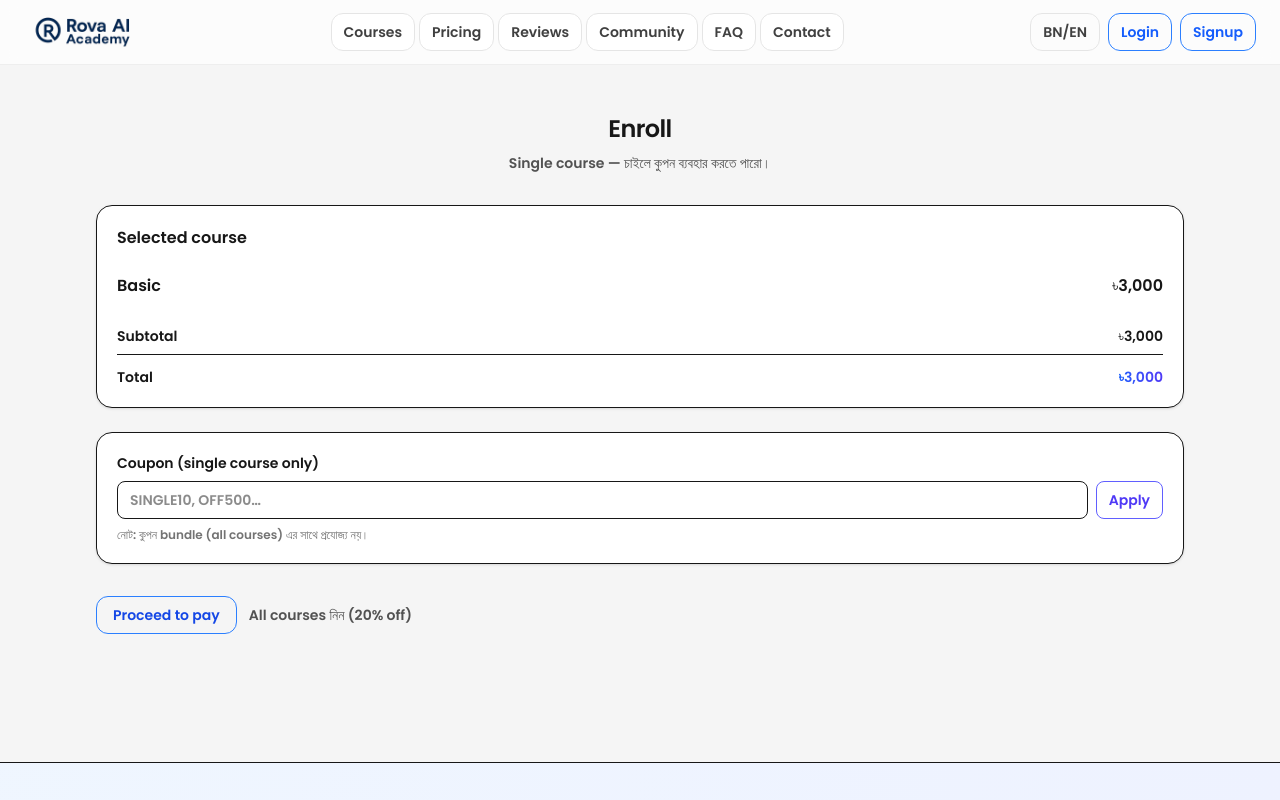
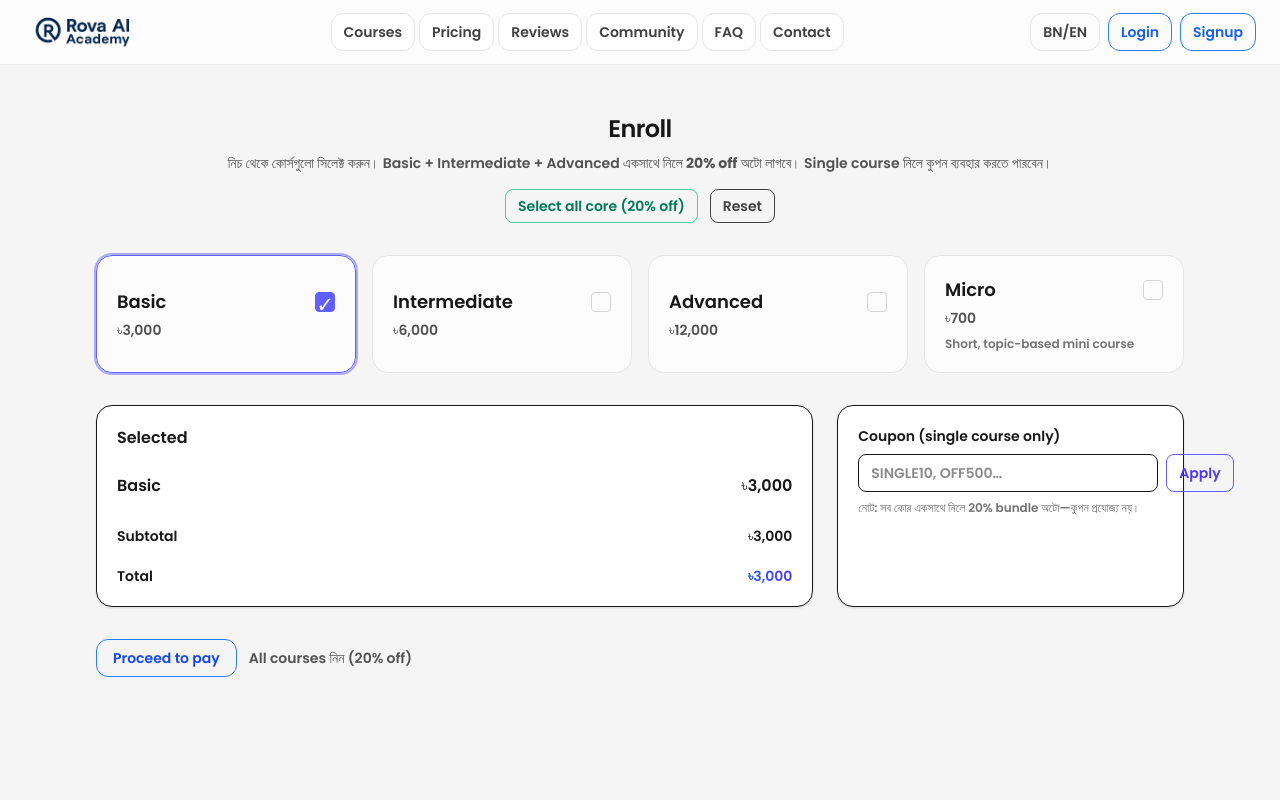
Before and after one commit to helloshamimjunior-cpu/rova-ai, a Next.js app: page /enroll in a window 1280 px wide. Shown: the top 800 px of the page. Built offline with nearby package versions, Linux system fonts and the light colour scheme.

Commit message:
feat(enroll): course selector + micro + 20% bundle + single-course coupon

```diff
--- a/app/enroll/page.tsx
+++ b/app/enroll/page.tsx
@@ -5,20 +5,19 @@ import { Suspense, useMemo, useState } from "react";
 import { useRouter, useSearchParams } from "next/navigation";
 import Link from "next/link";
 
-/** ─────────────────────────────
- *  Course catalog (source of truth)
- *  Pricing এখানে রাখলে সব জায়গায় এক থাকে
- *  ─────────────────────────────*/
 const COURSES = {
   basic:        { id: "basic",        title: "Basic",        price: 3000 },
   intermediate: { id: "intermediate", title: "Intermediate", price: 6000 },
   advanced:     { id: "advanced",     title: "Advanced",     price: 12000 },
+  micro:        { id: "micro",        title: "Micro",        price: 700 }, // range 500–800 → mid 700
 } as const;
 
 type CourseId = keyof typeof COURSES;
 
-/** Single-course coupons (ডেমো কোড—তোমার মতো সেট করো) */
-const SINGLE_COUPONS: Record<string, { type: "percent" | "flat"; value: number; label: string }> = {
+const SINGLE_COUPONS: Record<
+  string,
+  { type: "percent" | "flat"; value: number; label: string }
+> = {
   SINGLE10: { type: "percent", value: 10, label: "10% off (single course)" },
   BASIC5:   { type: "percent", value: 5,  label: "Basic 5% off" },
   OFF500:   { type: "flat",    value: 500, label: "৳500 off (single course)" },
@@ -36,36 +35,33 @@ function EnrollInner() {
   const sp = useSearchParams();
   const router = useRouter();
 
-  // URL থেকে ইনপুট
-  const productParam = (sp.get("product") || "basic").toLowerCase().trim();
-  // multiple select সাপোর্ট: product=basic,intermediate,advanced
-  const parsedList =
-    productParam.includes(",")
-      ? productParam.split(",").map((x) => x.trim()).filter(Boolean)
-      : [productParam];
+  // URL → initial selection
+  const initialSelected: CourseId[] = (() => {
+    const raw = (sp.get("product") || "basic").toLowerCase().trim();
+    const allAlias = ["all", "all-courses", "bundle"].includes(raw);
+    if (allAlias) return ["basic", "intermediate", "advanced"];
+    const parts = raw.split(",").map((x) => x.trim()).filter(Boolean);
+    const valid = parts.filter((p): p is CourseId => p in COURSES);
+    return valid.length ? valid : (["basic"] as CourseId[]);
+  })();
 
-  // acceptable aliases
-  const isAllBundle =
-    productParam === "all" ||
-    productParam === "all-courses" ||
-    productParam === "bundle" ||
-    hasAll(parsedList as string[]);
-
-  const selectedCourses: CourseId[] = isAllBundle
-    ? (["basic", "intermediate", "advanced"] as CourseId[])
-    : (parsedList.filter((id) => id in COURSES) as CourseId[]);
-
-  // guard: কিছুই মেলেনি তাহলে basic
-  const safeCourses: CourseId[] =
-    selectedCourses.length > 0 ? selectedCourses : (["basic"] as CourseId[]);
-
-  // সাবটোটাল
-  const subtotal = useMemo(
-    () => safeCourses.reduce((sum, id) => sum + COURSES[id].price, 0),
-    [safeCourses]
+  const [selected, setSelected] = useState<CourseId[]>(initialSelected);
+  const isSelected = (id: CourseId) => selected.includes(id);
+  const toggle = (id: CourseId) =>
+    setSelected((cur) =>
+      cur.includes(id) ? cur.filter((x) => x !== id) : [...cur, id]
     );
 
-  // কুপন ইনপুট (শুধু single course হলে প্রযোজ্য)
+  const coreSet = ["basic", "intermediate", "advanced"] as const;
+  const isAllCoreSelected = coreSet.every((c) => selected.includes(c));
+
+  // subtotal
+  const subtotal = useMemo(
+    () => selected.reduce((sum, id) => sum + COURSES[id].price, 0),
+    [selected]
+  );
+
+  // coupon (single course only)
   const [couponInput, setCouponInput] = useState(sp.get("coupon") ?? "");
   const [appliedCoupon, setAppliedCoupon] = useState<string | null>(
     sp.get("coupon") && SINGLE_COUPONS[sp.get("coupon")!.toUpperCase()]
@@ -73,15 +69,12 @@ function EnrollInner() {
       : null
   );
   const [couponError, setCouponError] = useState<string | null>(null);
+  const isSingle = selected.length === 1;
 
-  const isSingle = safeCourses.length === 1;
-
-  // ── ডিসকাউন্ট ক্যাল্ক ───────────────────────────────────────
-  // 1) Bundle (all courses) => 20% off
-  const bundleRate = isAllCourses(safeCourses) ? 0.20 : 0;
+  // discounts
+  const bundleRate = isAllCoreSelected ? 0.20 : 0;
   const bundleDiscount = Math.round(subtotal * bundleRate);
 
-  // 2) Coupon (শুধু single-course এ প্রযোজ্য)
   const couponMeta = isSingle && appliedCoupon ? SINGLE_COUPONS[appliedCoupon] : undefined;
   const couponDiscount = couponMeta
     ? couponMeta.type === "percent"
@@ -89,8 +82,7 @@ function EnrollInner() {
       : Math.round(couponMeta.value)
     : 0;
 
-  // NOTE: bundle থাকলে কুপন লাগবে না/চাইলে অফ—রিকায়ারমেন্ট: “single course er jonno coupon”
-  // তাই bundle হলে কুপন ignore করা হচ্ছে।
+  // rule: all-core bundle থাকলে কুপন নয়; single হলে কুপন
   const discountToApply = bundleRate > 0 ? bundleDiscount : couponDiscount;
   const discountLabel =
     bundleRate > 0
@@ -125,33 +117,110 @@ function EnrollInner() {
     setCouponInput("");
   }
 
+  function selectAllCore() {
+    setSelected((cur) => Array.from(new Set([...cur, ...coreSet])) as CourseId[]);
+  }
+  function clearAll() {
+    setSelected(["basic"]);
+    setAppliedCoupon(null);
+    setCouponInput("");
+    setCouponError(null);
+  }
+
   function proceedToPay() {
+    // product param: সিলেক্টেড কোর্সগুলোর তালিকা
     const params = new URLSearchParams();
-    params.set("product", isAllCourses(safeCourses) ? "all" : safeCourses.join(","));
+    params.set("product", selected.join(","));
     params.set("amount", String(total));
     if (appliedCoupon && isSingle) params.set("coupon", appliedCoupon);
-    // তোমার চেকআউট রুট যেখানে—সেটা ব্যবহার করো।
-    // ডেমোতে একই রুটে কনফার্ম ফ্ল্যাগসহ পাঠালাম:
+    if (isAllCoreSelected) params.set("bundle", "1");
     router.push(`/enroll?${params.toString()}&confirm=1`);
   }
 
   return (
     <section className="py-12">
       <div className="mx-auto max-w-6xl px-4">
-        <header className="mb-8 text-center">
-          <h1 className="text-2xl font-semibold tracking-tight">Enroll</h1>
-          <p className="mt-2 text-sm text-neutral-600">
-            {isAllCourses(safeCourses)
-              ? "All courses bundle — স্বয়ংক্রিয় 20% ছাড় প্রযোজ্য।"
-              : "Single course — চাইলে কুপন ব্যবহার করতে পারো।"}
+        <header className="mb-8">
+          <h1 className="text-2xl font-semibold tracking-tight text-center">Enroll</h1>
+          <p className="mt-2 text-sm text-neutral-600 text-center">
+            নিচ থেকে কোর্সগুলো সিলেক্ট করুন। Basic + Intermediate + Advanced একসাথে নিলে <b>20% off</b> অটো লাগবে।
+            Single course নিলে কুপন ব্যবহার করতে পারবেন।
           </p>
+          <div className="mt-4 flex items-center justify-center gap-3">
+            {!isAllCoreSelected ? (
+              <button
+                onClick={selectAllCore}
+                className="rounded-lg border border-emerald-500/70 px-3 py-1.5 text-sm font-medium text-emerald-700 hover:bg-emerald-600 hover:text-white"
+              >
+                Select all core (20% off)
+              </button>
+            ) : (
+              <span className="rounded-full border border-emerald-200 bg-emerald-50 px-3 py-1.5 text-xs font-medium text-emerald-700">
+                All core selected (20% off)
+              </span>
+            )}
+            <button
+              onClick={clearAll}
+              className="rounded-lg border px-3 py-1.5 text-sm text-neutral-700 hover:bg-neutral-100"
+            >
+              Reset
+            </button>
+          </div>
         </header>
 
-        {/* নির্বাচিত কোর্সগুলোর তালিকা */}
-        <div className="rounded-2xl border bg-white p-5 shadow-sm">
-          <h2 className="text-base font-semibold mb-3">Selected course{safeCourses.length > 1 ? "s" : ""}</h2>
+        {/* selector cards */}
+        <div className="grid gap-4 sm:grid-cols-2 lg:grid-cols-4">
+          {(Object.keys(COURSES) as CourseId[]).map((id) => {
+            const course = COURSES[id];
+            const active = isSelected(id);
+            return (
+              <button
+                key={id}
+                onClick={() => toggle(id)}
+                className={[
+                  "rounded-2xl border p-5 text-left transition-all",
+                  "bg-white/70 dark:bg-neutral-900/50 backdrop-blur-sm",
+                  active
+                    ? "border-indigo-500 ring-2 ring-indigo-500/50"
+                    : "border-neutral-200 hover:shadow-md",
+                ].join(" ")}
+                aria-pressed={active}
+              >
+                <div className="flex items-start justify-between">
+                  <div>
+                    <h3 className="text-lg font-semibold">{course.title}</h3>
+                    <p className="mt-1 text-sm text-neutral-600">
+                      ৳{course.price.toLocaleString()}
+                    </p>
+                  </div>
+                  <span
+                    className={[
+                      "mt-1 h-5 w-5 rounded border",
+                      active
+                        ? "grid place-items-center border-indigo-500 bg-indigo-500 text-white"
+                        : "border-neutral-300",
+                    ].join(" ")}
+                    aria-hidden
+                  >
+                    {active ? "✓" : ""}
+                  </span>
+                </div>
+                {id === "micro" && (
+                  <p className="mt-2 text-xs text-neutral-500">
+                    Short, topic-based mini course
+                  </p>
+                )}
+              </button>
+            );
+          })}
+        </div>
+
+        {/* summary */}
+        <div className="mt-8 grid gap-6 lg:grid-cols-3">
+          <div className="rounded-2xl border bg-white p-5 shadow-sm lg:col-span-2">
+            <h2 className="text-base font-semibold mb-3">Selected</h2>
             <ul className="divide-y">
-            {safeCourses.map((id) => (
+              {selected.map((id) => (
                 <li key={id} className="flex items-center justify-between py-3">
                   <span className="font-medium">{COURSES[id].title}</span>
                   <span>৳{COURSES[id].price.toLocaleString()}</span>
@@ -165,7 +234,6 @@ function EnrollInner() {
                 <span>৳{subtotal.toLocaleString()}</span>
               </div>
 
-            {/* Discount line */}
               {discountToApply > 0 && discountLabel && (
                 <div className="flex items-center justify-between text-emerald-600">
                   <span>{discountLabel}</span>
@@ -173,7 +241,7 @@ function EnrollInner() {
                 </div>
               )}
 
-            <div className="flex items-center justify-between border-t pt-3 font-semibold">
+              <div className="flex items-center justify-between border-top pt-3 font-semibold">
                 <span>Total</span>
                 <span className="bg-gradient-to-r from-blue-600 to-indigo-600 bg-clip-text text-transparent">
                   ৳{total.toLocaleString()}
@@ -182,9 +250,9 @@ function EnrollInner() {
             </div>
           </div>
 
-        {/* Coupon only for single-course */}
-        {!isAllCourses(safeCourses) && isSingle && (
-          <div className="mt-6 rounded-2xl border bg-white p-5 shadow-sm">
+          {/* coupon (single only) */}
+          {isSingle && (
+            <div className="rounded-2xl border bg-white p-5 shadow-sm">
               <h3 className="text-sm font-semibold">Coupon (single course only)</h3>
               <div className="mt-2 flex gap-2">
                 <input
@@ -202,10 +270,7 @@ function EnrollInner() {
                     Apply
                   </button>
                 ) : (
-                <button
-                  onClick={removeCoupon}
-                  className="rounded-lg border px-3 py-2 text-sm"
-                >
+                  <button onClick={removeCoupon} className="rounded-lg border px-3 py-2 text-sm">
                     Remove
                   </button>
                 )}
@@ -217,12 +282,13 @@ function EnrollInner() {
               )}
               {couponError && <p className="mt-2 text-xs text-red-600">{couponError}</p>}
               <p className="mt-2 text-xs text-neutral-500">
-              নোট: কুপন bundle (all courses) এর সাথে প্রযোজ্য নয়।
+                নোট: সব কোর একসাথে নিলে 20% bundle অটো—কুপন প্রযোজ্য নয়।
               </p>
             </div>
           )}
+        </div>
 
-        {/* Actions */}
+        {/* actions */}
         <div className="mt-8 flex flex-wrap items-center gap-3">
           <button
             onClick={proceedToPay}
@@ -230,7 +296,7 @@ function EnrollInner() {
           >
             Proceed to pay
           </button>
-          {!isAllCourses(safeCourses) && (
+          {!isAllCoreSelected && (
             <Link
               href="/enroll?product=all"
               className="text-sm text-neutral-600 hover:underline"
@@ -244,12 +310,3 @@ function EnrollInner() {
     </section>
   );
 }
-
-/** Utils */
-function hasAll(list: string[]) {
-  const need = ["basic", "intermediate", "advanced"];
-  return need.every((x) => list.includes(x));
-}
-function isAllCourses(courses: readonly string[]) {
-  return courses.length === 3 && hasAll(courses as string[]);
-}
```
Lines whose indentation alone changed are shown as unchanged.
